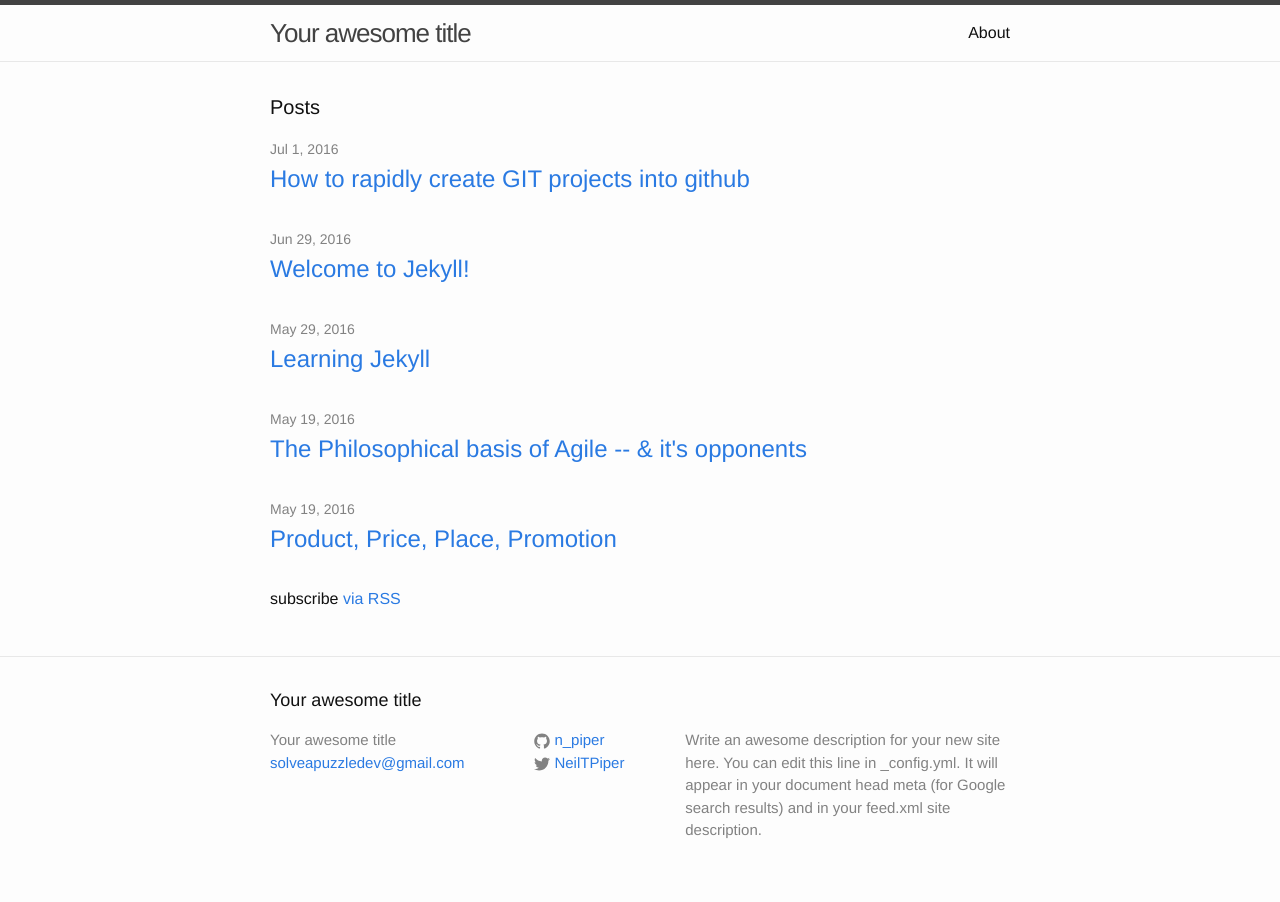
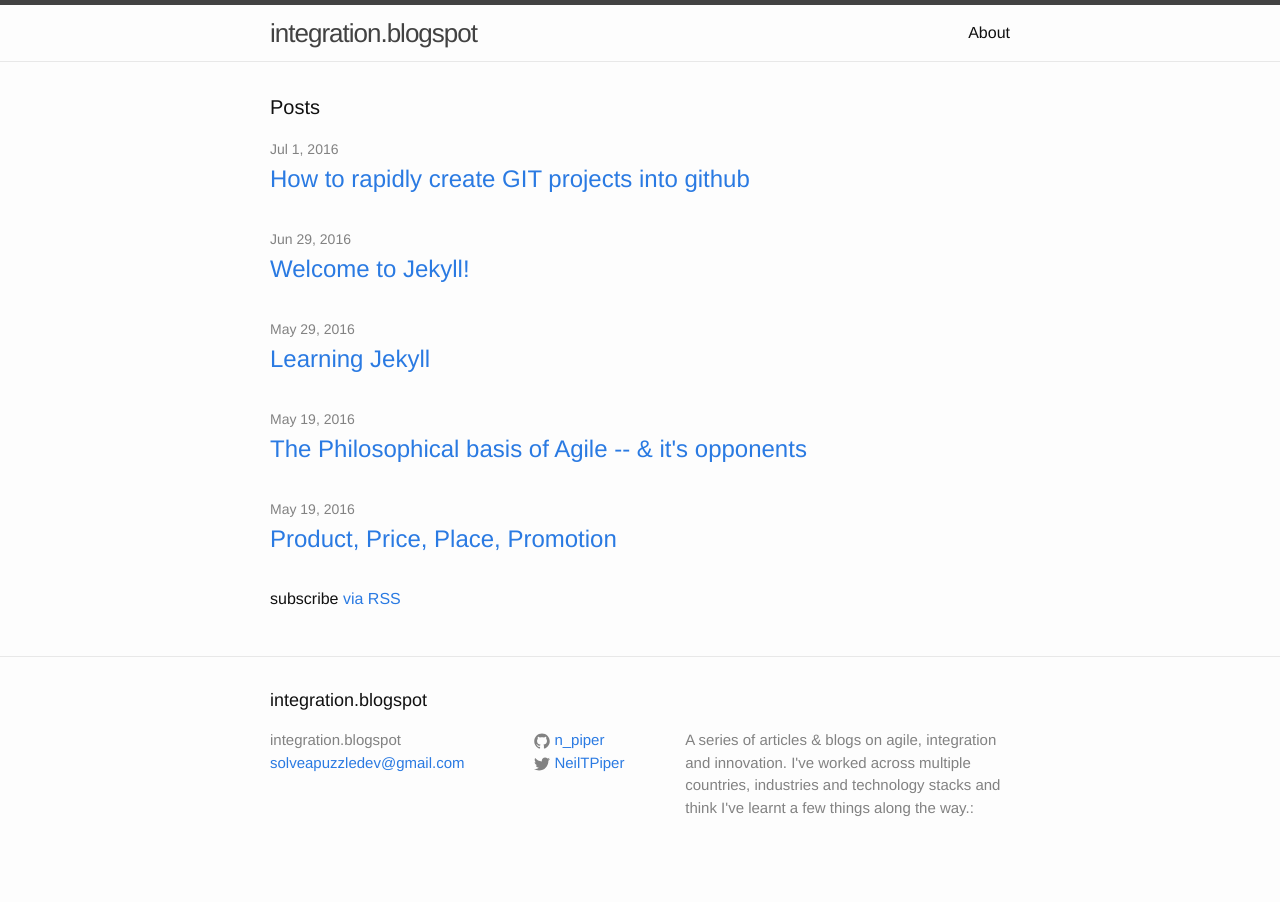
Before and after one commit to npiper/neilpiper.blog, a Jekyll site: the page built from index.html, in a window 1280 px wide. Built offline with Jekyll 4.4.1, drawn with Linux system fonts in a browser that asks for light colours.

Commit message:
Update to text

```diff
--- a/_config.yml
+++ b/_config.yml
@@ -11,12 +11,11 @@ gems: ['kramdown']
 exclude: ['config.ru', 'Gemfile', 'Gemfile.lock', 'vendor', 'Procfile', 'Rakefile']
 
 # Site settings
-title: Your awesome title
+title: integration.blogspot
 email: solveapuzzledev@gmail.com
 description: > # this means to ignore newlines until "baseurl:"
-  Write an awesome description for your new site here. You can edit this
-  line in _config.yml. It will appear in your document head meta (for
-  Google search results) and in your feed.xml site description.
+  A series of articles & blogs on agile, integration and innovation. I've worked across multiple
+  countries, industries and technology stacks and think I've learnt a few things along the way.:
 baseurl: "" # the subpath of your site, e.g. /blog
 url: "https://neilpiper-blog.herokuapp.com" # the base hostname & protocol for your site
 twitter_username: NeilTPiper
```
